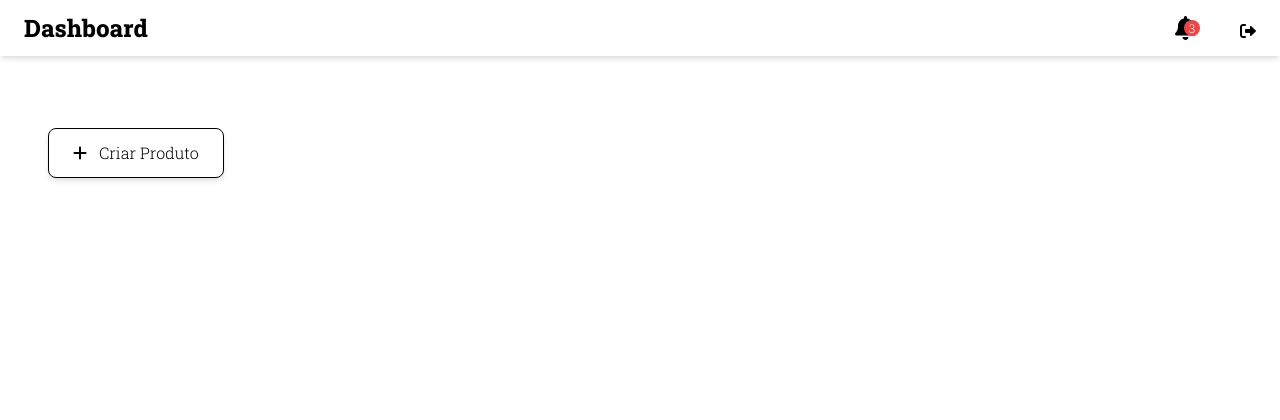
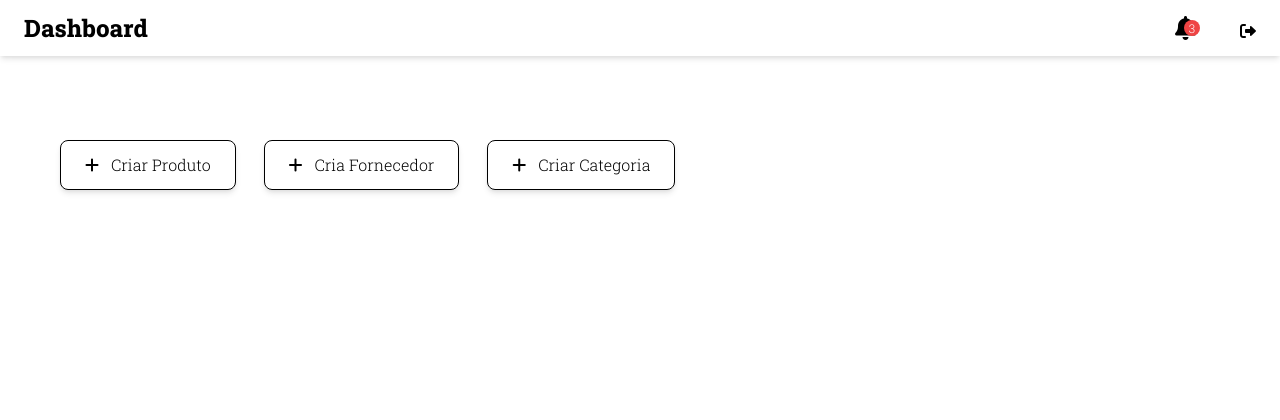
Before and after one commit to AlanBMC/STOQ, a Django app: page /produtoview/ in a window 1280 px wide. Shown: the top 420 px of the page. Run offline with Django 5.2, Linux system fonts and the light colour scheme; the visitor is signed in with stand-in values (Sample User, id 1); data that the repository does not hold is empty.

Commit message:
feat: integracao com front produto

```diff
--- a/estoque_cafeteria/estoque/templates/produtoview.html
+++ b/estoque_cafeteria/estoque/templates/produtoview.html
@@ -1,10 +1,15 @@
 {% extends 'base.html' %}
 {% block content %}
 <div class="mt-10 ml-6">
-    <button id="openModalBtn" class="bg-color-1 text-color-3  px-6 py-3 rounded-lg shadow-md hover:bg-opacity-90 transition-all">
+    <button id="openModalBtn" class="bg-color-1 text-color-3  px-6 py-3 rounded-lg m-3 shadow-md hover:bg-opacity-90 transition-all">
         <i class="fas fa-plus mr-2"></i> Criar Produto
     </button>
-
+    <button onclick="abrirModalFornecedor()"  class="bg-color-1 text-color-3 m-3 px-6 py-3 rounded-lg shadow-md hover:bg-opacity-90 transition-all">
+        <i class="fas fa-plus mr-2"></i> Cria Fornecedor
+        </button>
+    <button onclick="abrirModalCategoria()" class="bg-color-1 text-color-3 m-3  px-6 py-3 rounded-lg shadow-md hover:bg-opacity-90 transition-all">
+        <i class="fas fa-plus mr-2"></i> Criar Categoria
+    </button>
 </div>
 
 <!-- Modal (inicialmente oculto) -->
@@ -14,7 +19,7 @@
 
         <h2 class="text-2xl color-5 font-semibold mb-4 color-1">Criar Produto</h2>
 
-        <form method="post">
+        <form method="post" action="{% url 'criar_produto'%}">
             {% csrf_token %}
 
             <div class="mb-4">
@@ -22,9 +27,6 @@
                 <input type="text" id="nome" name="nome" required
                     class="w-full p-3 border rounded-lg focus:outline-none focus:ring-2 focus:ring-color-1">
             </div>
-
-
-
 
 
             <div class="flex space-x-4">
@@ -54,8 +56,8 @@
             <div class="flex space-x-4" style="margin: 5px;">
                 <!-- Campo de Quantidade -->
                 <div class="w-1/2">
-                    <label for="quantidade" class="block text-color-4 text-sm font-semibold mb-2">Quantidade</label>
-                    <input type="number" id="quantidade" name="quantidade" required step="0.01"
+                    <label for="codigo_de_barras" class="block text-color-4 text-sm font-semibold mb-2">Codigo de barras</label>
+                    <input type="number"  id="codigo_de_barras" name="codigo_de_barras"  step="0.01"
                         class="w-full p-3 border rounded-lg focus:outline-none focus:ring-2 focus:ring-color-1">
                 </div>
 
@@ -73,7 +75,7 @@
             </div>
             <div class="mb-4">
                 <label for="Validade" class="block text-color-4 text-sm font-semibold mb-2">Validade</label>
-                <input type="date" id="validade" name="validade" required
+                <input type="date" min="{{ today|date:'Y-m-d' }}"  id="validade" name="validade" required
                     class="w-full p-3 border rounded-lg focus:outline-none focus:ring-2 focus:ring-color-1">
             </div>
 
@@ -87,14 +89,11 @@
                     <div class="flex items-center space-x-2">
                         <select id="Fornecedor" name="Fornecedor" required
                                 class="w-full p-3 border rounded-lg focus:outline-none focus:ring-2 focus:ring-color-1">
-                            <option value="">Selecione um fornecedor</option>
-                            <option value="Fornecedor1">Fornecedor 1</option>
-                            <option value="Fornecedor2">Fornecedor 2</option>
+                                {%for fornecedore in fornecedores %}
+                                <option value="{{fornecedore.id}}">{{fornecedore.nome}}</option>
+                                {% endfor %}
                         </select>
-                        <button type="button" onclick="abrirModalFornecedor()"
-                                class="p-3 border rounded-lg bg-green-500 text-white hover:bg-green-600">
-                            +
-                        </button>
+
                     </div>
                 </div>
 
@@ -104,14 +103,11 @@
                     <div class="flex items-center space-x-2">
                         <select id="Categoria" name="Categoria" required
                                 class="w-full p-3 border rounded-lg focus:outline-none focus:ring-2 focus:ring-color-1">
-                            <option value="">Selecione uma categoria</option>
-                            <option value="categoria1">Categoria 1</option>
-                            <option value="categoria2">Categoria 2</option>
+                            {%for categoria in categorias %}
+                            <option value="{{categoria.id}}">{{categoria.nome}}</option>
+                            {% endfor %}
                         </select>
-                        <button type="button" onclick="abrirModalCategoria()"
-                                class="p-3 border rounded-lg bg-blue-500 text-white hover:bg-blue-600">
-                            +
-                        </button>
+
                     </div>
                 </div>
             </div>
@@ -128,15 +124,15 @@
 <div id="modalFornecedor" class="hidden fixed inset-0 bg-gray-600 bg-opacity-50 flex items-center justify-center">
     <div class="bg-white p-6 rounded-lg w-1/3">
         <h2 class="text-lg font-semibold mb-4">Adicionar Fornecedor</h2>
-        <form id="formFornecedor">
+        <form id="formFornecedor" action="{%url 'criar_fornecedor' %}" method="POST"> {% csrf_token %}
             <div class="mb-4">
                 <label class="block text-sm font-medium">Nome do Fornecedor</label>
-                <input type="text" name="nomeFornecedor" required
+                <input type="text" name="nome" required
                        class="w-full p-3 border rounded-lg focus:outline-none focus:ring-2 focus:ring-green-500">
             </div>
             <div class="mb-4">
                 <label class="block text-sm font-medium">Telefone</label>
-                <input type="text" name="telefoneFornecedor" required
+                <input type="tel" name="contato" required
                        class="w-full p-3 border rounded-lg focus:outline-none focus:ring-2 focus:ring-green-500">
             </div>
             <button type="submit" class="w-full bg-green-500 text-white py-2 rounded-lg hover:bg-green-600">
@@ -150,7 +146,7 @@
 <div id="modalCategoria" class="hidden fixed inset-0 bg-gray-600 bg-opacity-50 flex items-center justify-center">
     <div class="bg-white p-6 rounded-lg w-1/3">
         <h2 class="text-lg font-semibold mb-4">Adicionar Categoria</h2>
-        <form id="formCategoria">
+        <form id="formCategoria" action="{% url 'criar_categoria' %}" method="POST"> {% csrf_token %}
             <div class="mb-4">
                 <label class="block text-sm font-medium">Nome da Categoria</label>
                 <input type="text" name="nomeCategoria" required
@@ -187,5 +183,26 @@
             modal.classList.remove('flex');
         }
     });
+
+    function abrirModalFornecedor() {
+    document.getElementById('modalFornecedor').classList.remove('hidden');
+}
+
+function abrirModalCategoria() {
+    document.getElementById('modalCategoria').classList.remove('hidden');
+}
+
+// Fechar modal ao clicar fora do formulário
+window.onclick = function(event) {
+    let modalFornecedor = document.getElementById('modalFornecedor');
+    let modalCategoria = document.getElementById('modalCategoria');
+
+    if (event.target == modalFornecedor) {
+        modalFornecedor.classList.add('hidden');
+    }
+    if (event.target == modalCategoria) {
+        modalCategoria.classList.add('hidden');
+    }
+}
 </script>
 {% endblock %}
--- a/estoque_cafeteria/estoque/views.py
+++ b/estoque_cafeteria/estoque/views.py
@@ -7,7 +7,7 @@ import json
 from .models import Loja,Categoria,Fornecedor, Produto
 from django.contrib.auth import logout,authenticate, update_session_auth_hash
 from django.contrib.auth import login as login_django
-
+from datetime import date, timedelta
 def login(request):
     if request.method == 'POST':
         nome = request.POST.get('nome')
@@ -30,10 +30,14 @@ def login(request):
 
 @login_required(login_url='/')
 def produtoview(request):
-    return render(request, 'produtoview.html')
+    categorias =  listar_categorias(request)
+    fornecedores = listar_fornecedores(request)
+    hoje = date.today()
+    return render(request, 'produtoview.html', {'categorias': categorias, 'fornecedores': fornecedores, 'today': hoje})
 
 @login_required(login_url='/')
 def estoqueview(request):
+
     return render(request, 'estoque.html')
 
 def offline(request):
@@ -146,7 +150,7 @@ def listar_usuarios_da_loja_atual(request):
 @login_required(login_url='/')
 def criar_categoria(request):
     if request.method == 'POST':
-        nome = request.POST.get('nome')
+        nome = request.POST.get('nomeCategoria')
 
         # Verifica se a categoria já existe para a loja do usuário logado
         if Categoria.objects.filter(nome=nome, loja=request.user.loja).exists():
@@ -265,8 +269,8 @@ def criar_produto(request):
         tipo_quantidade = request.POST.get('tipo_quantidade')
         codigo_de_barras = request.POST.get('codigo_de_barras')
         validade = request.POST.get('validade')
-        fornecedor_id = request.POST.get('fornecedor')
-        categoria_id = request.POST.get('categoria')
+        fornecedor_id = request.POST.get('Fornecedor')
+        categoria_id = request.POST.get('Categoria')
 
         # Verifica se o produto já existe na mesma loja
         if Produto.objects.filter(nome=nome, loja=request.user.loja).exists():
```
